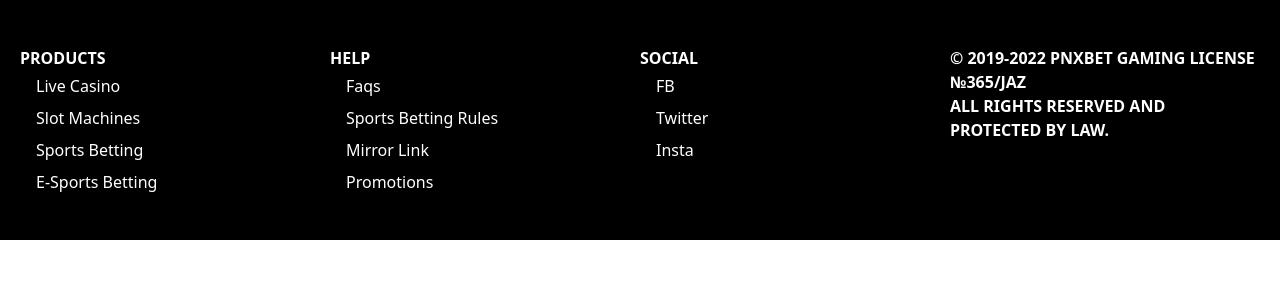
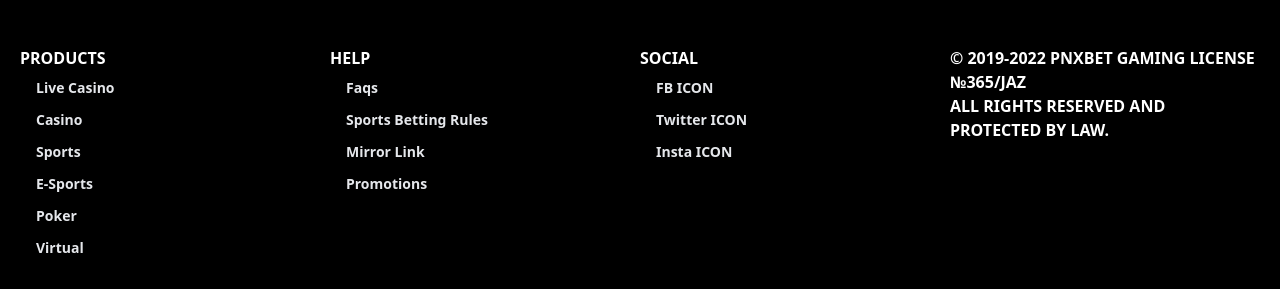
Before and after one commit to dygavieta/pnxbet-web-v2, a React (Create React App) app: page /guides/1 in a window 1280 px wide. Shown: the part 2508-2797 px from the top of the page. Before the commit the page ends 2748 px from the top, so only its background shows below. Built offline with nearby package versions, Linux system fonts and the light colour scheme.

Commit message:
Added links to footer items and buttons

```diff
--- a/src/components/Footer.jsx
+++ b/src/components/Footer.jsx
@@ -7,27 +7,59 @@
         <div>
           <h6 className="font-bold uppercase pt-2">Products</h6>
           <ul>
-            <li className="py-1">Live Casino</li>
-            <li className="py-1">Slot Machines</li>
-            <li className="py-1">Sports Betting</li>
-            <li className="py-1">E-Sports Betting</li>
+            <li className="footItem">
+              <a href="https://www.pnxbet.io/live-casino?btag=209088">
+                Live Casino
+              </a>
+            </li>
+            <li className="footItem">
+              <a href="https://www.pnxbet.io/casino#/all?btag=209088">Casino</a>
+            </li>
+            <li className="footItem">
+              <a href="https://www.pnxbet.io/pre-match?btag=209088">Sports</a>
+            </li>
+            <li className="footItem">
+              <a href="https://www.pnxbet.io/esports?btag=209088">E-Sports</a>
+            </li>
+            <li className="footItem">
+              <a href="https://www.pnxbet.io/poker?btag=209088">Poker</a>
+            </li>
+            <li className="footItem">
+              <a href="https://www.pnxbet.io/virtual#/edgegaming?btag=209088">
+                Virtual
+              </a>
+            </li>
           </ul>
         </div>
         <div>
           <h6 className="font-bold uppercase pt-2">Help</h6>
           <ul>
-            <li className="py-1">Faqs</li>
-            <li className="py-1">Sports Betting Rules</li>
-            <li className="py-1">Mirror Link</li>
-            <li className="py-1">Promotions</li>
+            <li className="footItem">
+              <a href="https://www.pnxbet.io/faqs?btag=209088">Faqs</a>
+            </li>
+            <li className="footItem">
+              <a href="https://www.pnxbet.io/sport-betting-rules?btag=209088">
+                Sports Betting Rules
+              </a>
+            </li>
+            <li className="footItem">
+              <a href="https://pnxbet.one">Mirror Link</a>
+            </li>
+            <li className="footItem">
+              <a href="https://www.pnxbet.io/promotions?btag=209088">
+                Promotions
+              </a>
+            </li>
           </ul>
         </div>
         <div>
           <h6 className="font-bold uppercase pt-2">Social</h6>
           <ul>
-            <li className="py-1">FB</li>
-            <li className="py-1">Twitter</li>
-            <li className="py-1">Insta</li>
+            <li className="footItem font-semibold uppercase pt-2 hover:text-slate-600">
+              FB ICON
+            </li>
+            <li className="footItem">Twitter ICON</li>
+            <li className="footItem">Insta ICON</li>
           </ul>
         </div>
         <div className="text-left">
--- a/src/components/Guides/DepoContent.js
+++ b/src/components/Guides/DepoContent.js
@@ -23,12 +23,12 @@
     image: require('../../assets/deposit-slides/depo3.png'),
     head: 'DEPOSIT VIA VOUCHER CODES',
     sub: [
-      'a.) Click www.pnxbetforum.com',
+      'a.) Click https://pnxbetforum.com',
       'b.) Go to "Voucher Resellers" section to buy PNXBET voucher code',
       'c.) Transact only with users that has "Verified Seller" rank/badge',
       'd.) Use the given code at pnxbet deposit page',
     ],
-    link: 'www.pnxbetforum.com',
+    link: 'https://pnxbetforum.com',
   },
 ]
 
--- a/src/components/Guides/RegisContent.js
+++ b/src/components/Guides/RegisContent.js
@@ -2,7 +2,7 @@
   {
     image: require('../../assets/register-slides/reg1.png'),
     head: 'OPEN THE LINK.',
-    link: 'https://bit.ly/pnxbet-online-casino',
+    link: 'https://bit.ly/pnxbet_online_casino',
     sub: [''],
   },
   {
--- a/src/components/Navbar.jsx
+++ b/src/components/Navbar.jsx
@@ -59,25 +59,22 @@
                   >
                     <div className="py-1 ">
                       <Link
-                        className="text-gray-700 font-semibold block px-4 py-2 text-sm border-b-2 hover:underline"
+                        className="navSubItem"
                         to="/guides/registration_guide"
                       >
                         Registration Guide
                       </Link>
                       <Link
-                        className="text-gray-700 font-semibold block px-4 py-2 text-sm border-b-2 hover:underline"
+                        className="navSubItem"
                         to="/guides/verification_guide"
                       >
                         Verification Guide
                       </Link>
-                      <Link
-                        className="text-gray-700 font-semibold block px-4 py-2 text-sm border-b-2 hover:underline"
-                        to="/guides/deposit_guide"
-                      >
+                      <Link className="navSubItem" to="/guides/deposit_guide">
                         Deposit Guide
                       </Link>
                       <Link
-                        className="text-gray-700 font-semibold block px-4 py-2 text-sm  hover:underline"
+                        className="navSubItem border-b-0"
                         to="/guides/withdrawal_guide"
                       >
                         Withdrawal Guide
@@ -90,10 +87,20 @@
           </ul>
         </div>
         <div className="hidden md:flex pr-4">
-          <button className="bg-orange-600   text-white mr-2 hover:bg-orange-700 border-orange-700">
+          <button
+            className="bg-orange-600   text-white mr-2 hover:bg-orange-700 border-orange-700"
+            onClick={() =>
+              window.open('https://www.pnxbet.io/?btag=209088#?sign-in')
+            }
+          >
             Sign in
           </button>
-          <button className="bg-transparent border-white hover:bg-orange-700 text-white  hover:text-white hover:border-orange-700">
+          <button
+            className="bg-transparent border-white hover:bg-orange-700 text-white  hover:text-white hover:border-orange-700"
+            onClick={() =>
+              window.open(' https://www.pnxbet.io/?btag=209088#?sign-up')
+            }
+          >
             Register
           </button>
         </div>
@@ -201,10 +208,20 @@
             </div>
           )}
           <div className="flex flex-col my-2 ">
-            <button className="bg-orange-600  text-white mr-2 hover:bg-orange-700 border-orange-700 w-full">
+            <button
+              className="bg-orange-600  text-white mr-2 hover:bg-orange-700 border-orange-700 w-full"
+              onClick={() =>
+                window.open('https://www.pnxbet.io/#?sign-in/?btag=209088')
+              }
+            >
               Sign in
             </button>
-            <button className="bg-transparent border-white hover:bg-orange-700 text-white  hover:text-white hover:border-orange-700  w-full my-2 ">
+            <button
+              className="bg-transparent border-white hover:bg-orange-700 text-white  hover:text-white hover:border-orange-700  w-full my-2 "
+              onClick={() =>
+                window.open(' https://www.pnxbet.io/?btag=209088#?sign-up')
+              }
+            >
               Register
             </button>
           </div>
--- a/src/components/Slider.jsx
+++ b/src/components/Slider.jsx
@@ -32,8 +32,8 @@
     return () => clearInterval(interval)
   })
 
-  const RedirectPage = () => {
-    window.open('https://pnxbet.com/affiliates/?btag=209088')
+  function RedirectPage(path) {
+    window.open(path)
   }
 
   // Open modal and delays slider
@@ -66,7 +66,7 @@
                     <h1 className="text-4xl md:text-6xl"> {slide.head} </h1>
                     <a
                       className="text-1xl md:text-3xl hover:cursor-pointer hover:text-orange-600"
-                      onClick={RedirectPage}
+                      onClick={() => RedirectPage(slide.link)}
                     >
                       {slide.link}
                     </a>
@@ -127,7 +127,7 @@
                 <h1 className="text-4xl md:text-5xl"> {slide.head} </h1>
                 <a
                   className="text-1xl md:text-3xl hover:cursor-pointer hover:text-orange-600"
-                  onClick={RedirectPage}
+                  onClick={() => RedirectPage(slide.link)}
                 >
                   {slide.link}
                 </a>
--- a/src/index.css
+++ b/src/index.css
@@ -18,6 +18,17 @@
     @apply w-[30%] hover:animate-bounce hover:cursor-pointer;
   }
 
+  .navSubItem {
+    @apply text-gray-700 font-semibold block px-4 py-2 text-sm border-b-2 hover:underline;
+  }
+
+  .footItem {
+    @apply py-1 font-semibold  pt-2  text-gray-200 text-sm;
+  }
+
+  .footItem a {
+    @apply hover:text-orange-500;
+  }
   .guideImg {
     @apply border-2 border-white   md:hover:scale-105 hover:cursor-pointer hover:border-orange-600;
   }
```
